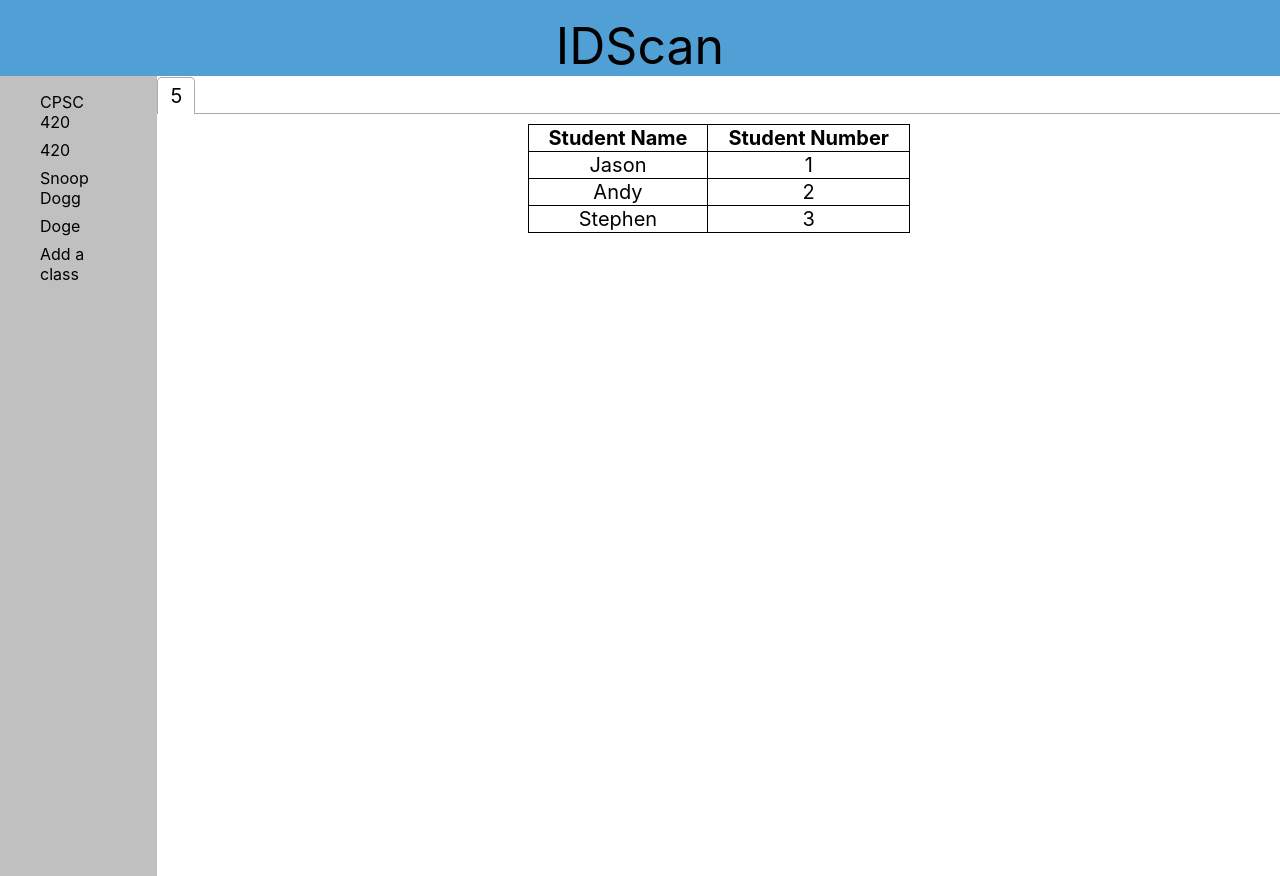
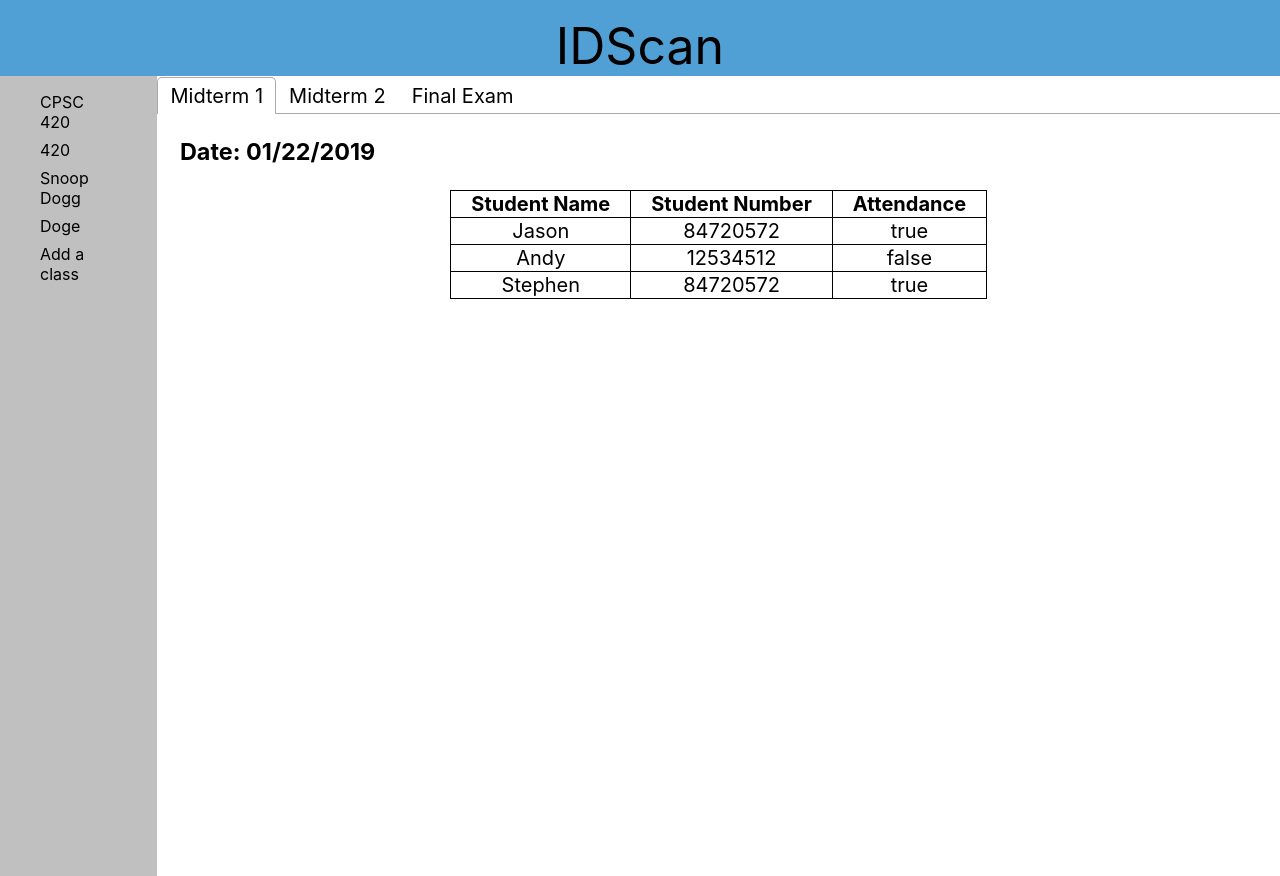
Before and after one commit to Stephen-YS-Li/IDScan, a React (Create React App) app in the folder WebApp/idscan/: page / in a window 1280 px wide. Built offline with nearby package versions, Linux system fonts and the light colour scheme.

Commit message:
Have more accurate course list data and show attendance

```diff
--- a/WebApp/idscan/src/FrontPage.js
+++ b/WebApp/idscan/src/FrontPage.js
@@ -5,13 +5,54 @@ import Sidebar from './Sidebar.js';
 import "./css/frontpage.css"
 import TabsPage from './components/TabsPage.js'
 
-var student_list = [
-{student_name: "Jason", student_no: 1},
-{student_name: "Andy", student_no: 2},
-{student_name: "Stephen", student_no: 3}
+var courses = [
+    {
+        course_code: "CPSC 221",
+        instructor: "Will Evans",
+        section:"203",
+        exam_dates: ["01/22/2019", "02/30/2019", "04/10/2019"],
+        student_list: [
+            {
+                student_name: "Jason",
+                student_no: 84720572,
+                attendance: [true, false, true]
+            },
+            {
+                student_name: "Andy",
+                student_no: 12534512,
+                attendance: [false, true, false]
+            },
+            {
+                student_name: "Stephen",
+                student_no: 84720572,
+                attendance: [true, false, false]
+            }
+        ]
+    },
+    {
+        course_code: "CPSC 420",
+        instructor: "Jeff Bezos",
+        section:"301",
+        exam_dates: ["01/24/2019", "02/29/2019", "04/13/2019"],
+        student_list: [
+            {
+                student_name: "Ali",
+                student_no: 12957634,
+                attendance: [true, true, true]
+            },
+            {
+                student_name: "Andy",
+                student_no: 12534512,
+                attendance: [false, true, false]
+            },
+            {
+                student_name: "Bill",
+                student_no: 12095723,
+                attendance: [false, false, false]
+            }
+        ]
+    }
 ];
-
-var exam_dates = [5];
 
 class FrontPage extends Component {
     constructor(props) {
@@ -26,7 +67,7 @@ class FrontPage extends Component {
                 <Header/>
                 <div className='flex-container'>
                     <Sidebar/>
-                    <TabsPage exam_dates={exam_dates} student_list={student_list}/>
+                    <TabsPage course={courses[0]}/>
                 </div>
             </div>
         )
--- a/WebApp/idscan/src/components/Panel.js
+++ b/WebApp/idscan/src/components/Panel.js
@@ -17,6 +17,7 @@ class Panel extends Component {
 				<tr key={index}>
 					<td>{student.student_name}</td>
 					<td>{student.student_no}</td>
+					<td>{student.attendance[this.props.course_index].toString()}</td>
 				</tr>
 			);
 		})
@@ -29,6 +30,7 @@ class Panel extends Component {
 					<tr>
 						<th>Student Name</th>
 						<th>Student Number</th>
+						<th>Attendance</th>
 					</tr>
 				</thead>
 				<tbody>
--- a/WebApp/idscan/src/components/TabsPage.js
+++ b/WebApp/idscan/src/components/TabsPage.js
@@ -4,6 +4,8 @@ import { Tab, Tabs, TabList, TabPanel } from 'react-tabs';
 import 'react-tabs/style/react-tabs.css';
 import Panel from './Panel.js';
 import '../css/TabsPage.css';
+
+var exams = ["Midterm 1", "Midterm 2", "Final Exam"];
 
 class TabsPage extends Component {
 	constructor(props) {
@@ -14,10 +16,10 @@ class TabsPage extends Component {
 	}
 
 	_renderTabs() {
-		return this.props.exam_dates.map((date, index) => {
+		return this.props.course.exam_dates.map((date, index) => {
 			return (
 				<Tab key={index}>
-					<div>{date}</div>
+					<div>{exams[index]}</div>
 				</Tab>
 			);
 		})
@@ -25,10 +27,11 @@ class TabsPage extends Component {
 
 
 	_renderPanels() {
-		return this.props.exam_dates.map((date, index) => {
+		return this.props.course.exam_dates.map((date, index) => {
 			return (
-				<TabPanel className = "tab-panel" key={index}>
-					<Panel student_list={this.props.student_list}/>
+				<TabPanel key={index}>
+					<h3 className="panel-date">Date: {date}</h3>
+					<Panel student_list={this.props.course.student_list} course_index={index}/>
 				</TabPanel>
 			);
 		})
@@ -36,7 +39,7 @@ class TabsPage extends Component {
 
 	render() {
 		return (
-			<Tabs className = "tabs">
+			<Tabs className="tabs">
 			    <TabList>
 				    {this._renderTabs()}
 			    </TabList>
--- a/WebApp/idscan/src/css/Panel.css
+++ b/WebApp/idscan/src/css/Panel.css
@@ -4,7 +4,7 @@
 }
 
 table {
-  border-collapse: collapse;
+ 	border-collapse: collapse;
 }
 
 table, th, td {
--- a/WebApp/idscan/src/css/TabsPage.css
+++ b/WebApp/idscan/src/css/TabsPage.css
@@ -5,6 +5,6 @@
 	width: 100vw;
 }
 
-.tab-panel {
-
+.panel-date {
+	margin-left: 2%;
 }
```
